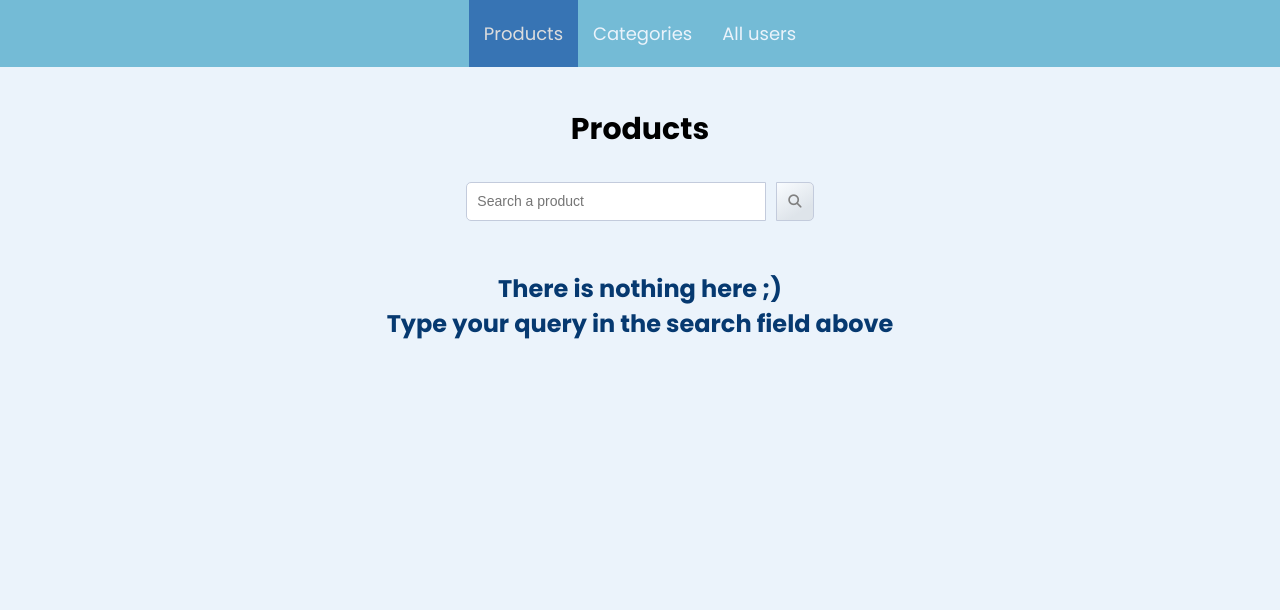
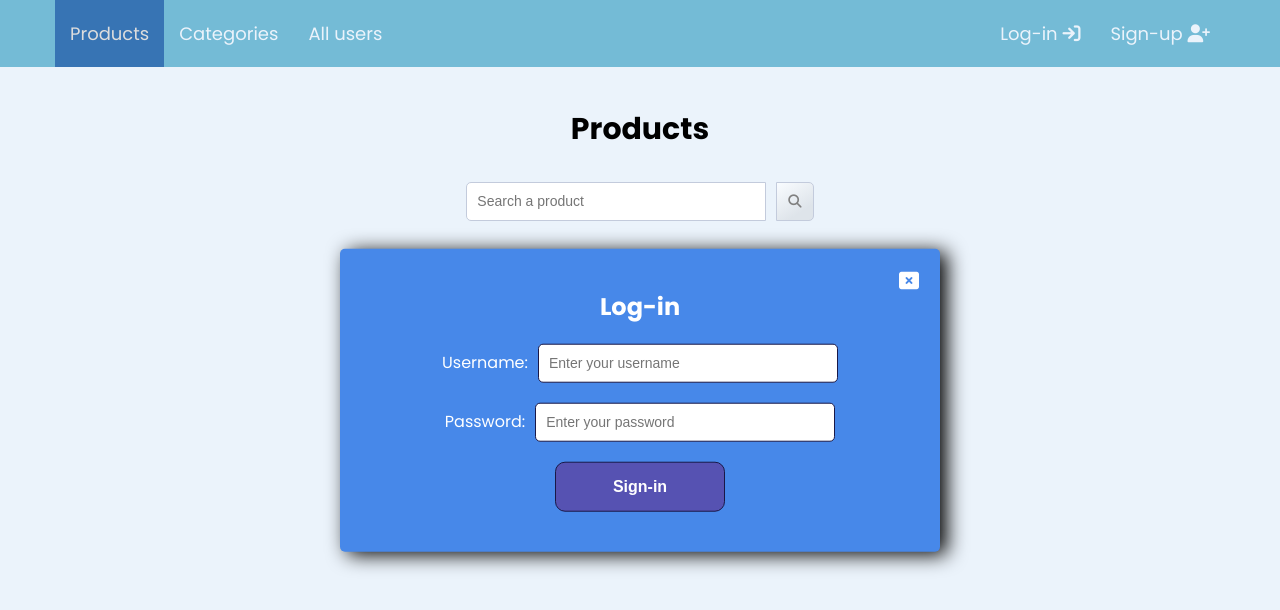
Before and after one commit to ShadowDrake21/shopping-app, a plain HTML site: page index.html in a window 1280 px wide. Drawn offline with Linux system fonts and the light colour scheme.

Commit message:
First version of login popup

```diff
--- a/css/style.css
+++ b/css/style.css
@@ -41,8 +41,11 @@ li {
 }
 
 body {
+  position: relative;
   background-color: #ebf3fb;
   font-family: 'Poppins', sans-serif;
+  min-width: 100vh;
+  min-height: 100vh;
   margin: 0;
 }
 
@@ -66,7 +69,7 @@ body {
   text-transform: capitalize;
 }
 
-.search {
+input {
   width: 300px;
   padding: 10px 10px;
   outline: none;
@@ -75,6 +78,9 @@ body {
   letter-spacing: 1;
   border: 1px solid #c3cbdc;
   color: gray;
+}
+
+.search {
   border-top-left-radius: 5px;
   border-bottom-left-radius: 5px;
 }
@@ -225,14 +231,25 @@ body {
   background-color: rgba(37, 150, 190, 0.6);
 }
 
-.menu__list {
+.menu {
+  display: flex;
+  justify-content: space-between;
+}
+
+.menu__list,
+.authorization__list {
   display: flex;
   align-items: center;
   justify-content: center;
   list-style-type: none;
 }
 
-.menu__item-link {
+.authorization__list {
+  display: flex;
+}
+
+.menu__item-link,
+.authorization__item-link {
   cursor: pointer;
   color: #ebf3fb;
   font-weight: 400;
@@ -246,7 +263,8 @@ body {
   color: #ddd;
 }
 
-.menu__item-link:hover {
+.menu__item-link:hover,
+.authorization__item-link:hover {
   background-color: #2596be;
 }
 
@@ -316,3 +334,90 @@ body {
 .user__bio {
   margin-right: 20px;
 }
+
+.login__popup {
+  position: absolute;
+  max-width: 600px;
+  width: 100%;
+  padding: 40px 20px;
+  background-color: #4788e9;
+  color: #fff;
+  margin: 0 auto;
+  text-align: center;
+  border-radius: 5px;
+  position: absolute;
+  top: 50%;
+  left: 50%;
+  transform: translate(-50%, -50%);
+  z-index: 999;
+  -webkit-box-shadow: 7px 3px 20px 0px #000000;
+  box-shadow: 7px 3px 20px 0px #000000;
+}
+
+.login__form {
+  display: flex;
+  flex-direction: column;
+  margin-bottom: 0;
+}
+
+.login__inner {
+  position: relative;
+}
+
+.login_label {
+  margin-right: 10px;
+  cursor: pointer;
+}
+
+.login__input-wrapper {
+  margin-top: 20px;
+}
+
+.login__input {
+  border-radius: 5px;
+  border: 1px solid #191847;
+}
+
+.login__btn {
+  margin-top: 20px;
+  width: 170px;
+  height: 50px;
+  font-size: 16px;
+  background-color: #5652b2;
+  color: #fff;
+  border: 1px solid #191847;
+  border-radius: 10px;
+  font-weight: 600;
+  transition: all 0.3s ease-in;
+}
+
+.login__btn:hover {
+  background-color: #421a92;
+}
+
+.login__close-btn {
+  position: absolute;
+  background-color: transparent;
+  color: #fff;
+  font-size: 20px;
+  border: none;
+  transition: all 0.2s ease-in;
+  top: -20px;
+  right: -5px;
+}
+
+.login__close-btn:hover {
+  color: #c3cbdc;
+}
+
+.popup__bg {
+  display: none;
+  position: absolute;
+  max-width: 100%;
+  max-height: 100%;
+  width: 100%;
+  height: 100%;
+  top: 0;
+  bottom: 0;
+  background-color: rgba(0, 0, 0, 0.4);
+}
--- a/index.html
+++ b/index.html
@@ -17,7 +17,7 @@
     <header class="header">
       <div class="container">
         <nav class="menu" id="menu">
-          <ul class="menu__list">
+          <ul class="menu__list" id="menu__list">
             <li class="menu__item">
               <div class="menu__item-link active" data-to="productsSection">
                 Products
@@ -31,6 +31,18 @@
             <li class="menu__item">
               <div class="menu__item-link" data-to="usersSection">
                 All users
+              </div>
+            </li>
+          </ul>
+          <ul class="authorization__list">
+            <li class="authorization__item">
+              <div class="authorization__item-link" data-popup="login">
+                Log-in <i class="fa fa-sign-in" aria-hidden="true"></i>
+              </div>
+            </li>
+            <li class="authorization__item">
+              <div class="authorization__item-link" data-popup="signup">
+                Sign-up <i class="fa fa-user-plus" aria-hidden="true"></i>
               </div>
             </li>
           </ul>
@@ -97,6 +109,39 @@
       </div>
     </section>
 
+    <div class="login__popup" id="loginPopup">
+      <div class="login__inner">
+        <h2 class="login__title">Log-in</h2>
+        <form class="form login__form" id="loginForm">
+          <div class="login__input-wrapper">
+            <label for="loginName" class="login_label">Username:</label
+            ><input
+              type="text"
+              class="login__input"
+              id="loginName"
+              placeholder="Enter your username"
+            />
+          </div>
+          <div class="login__input-wrapper">
+            <label for="loginPassword" class="login_label">Password:</label
+            ><input
+              type="password"
+              class="login__input"
+              id="loginPassword"
+              placeholder="Enter your password"
+            />
+          </div>
+          <button type="submit" class="login__btn" id="loginBtn">
+            Sign-in
+          </button>
+        </form>
+        <button type="button" id="loginClose" class="login__close-btn">
+          <i class="fa fa-window-close" aria-hidden="true"></i>
+        </button>
+      </div>
+    </div>
+    <div class="popup__bg"></div>
+
     <script src="./js/script.js"></script>
   </body>
 </html>
--- a/js/script.js
+++ b/js/script.js
@@ -20,6 +20,7 @@ const usersContainer = document.getElementById('users__container')
 const title = productsSection.querySelector('.section__title')
 const menu = document.getElementById('menu')
 const menuLinks = document.querySelectorAll('.menu__item-link')
+const menuList = document.getElementById('menu__list')
 
 // Constants for fetching
 const API_URL = 'https://dummyjson.com/products/'
@@ -126,7 +127,7 @@ function renderMessage(classPar, messagePar, container) {
 }
 
 // menu usage, tabs cooperation, content hidding/showing
-menu.addEventListener('click', (e) => {
+menuList.addEventListener('click', (e) => {
   if (!e.target.classList.contains('active')) {
     const parent = e.target.closest('.menu__list')
     const successors = parent.querySelectorAll('.menu__item')
```
